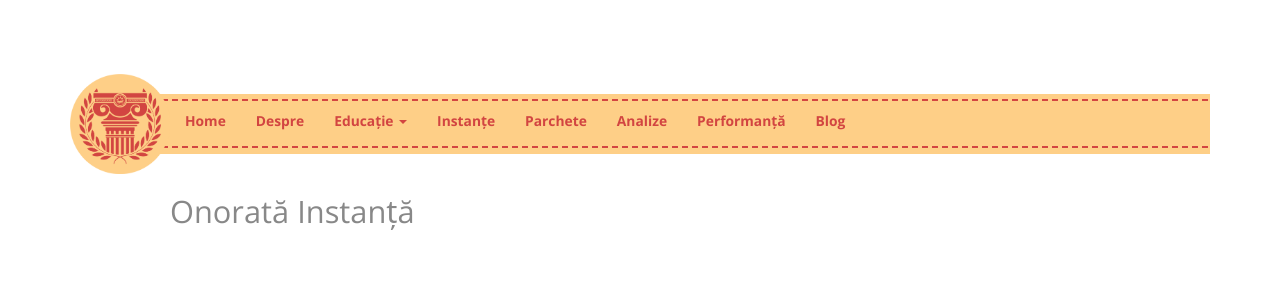
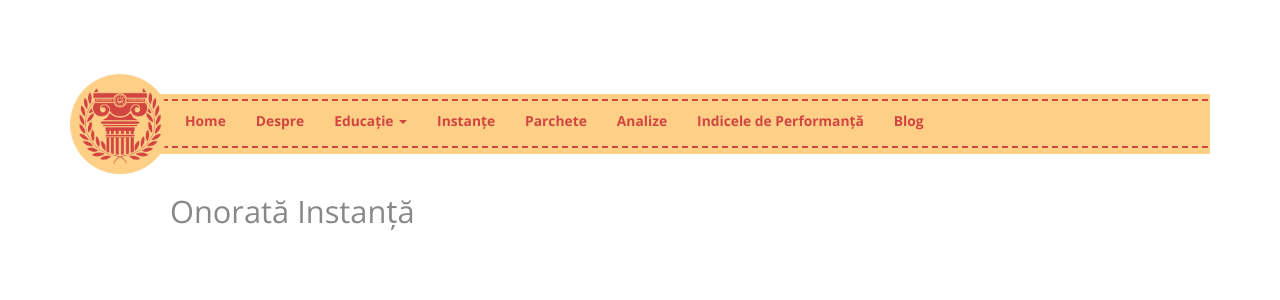
Before and after one commit to funkycitizens/onoratainstanta, a Jekyll site: the page built from index.html, in a window 1280 px wide. Shown: the top 300 px of the page. Built offline with Jekyll 4.4.1, drawn with Linux system fonts in a browser that asks for light colours; nearby versions of some CDN libraries; a script that is not in the unit is left out.

Commit message:
fix menu title

```diff
--- a/_includes/navbar.html
+++ b/_includes/navbar.html
@@ -45,7 +45,7 @@
               <li><a href="{{ site.base_url }}/instante/">Instanțe</a></li>
               <li><a href="{{ site.base_url }}/parchete/">Parchete</a></li>
               <li><a href="{{ site.base_url }}/analize.html">Analize</a></li>
-              <li><a href="{{ site.base_url }}/indicele-de-performanta.html">Performanță</a></li>
+              <li><a href="{{ site.base_url }}/indicele-de-performanta.html">Indicele de Performanță</a></li>
               <li><a href="{{ site.base_url }}/blog.html">Blog</a></li>
             </ul>
           </div>
```
